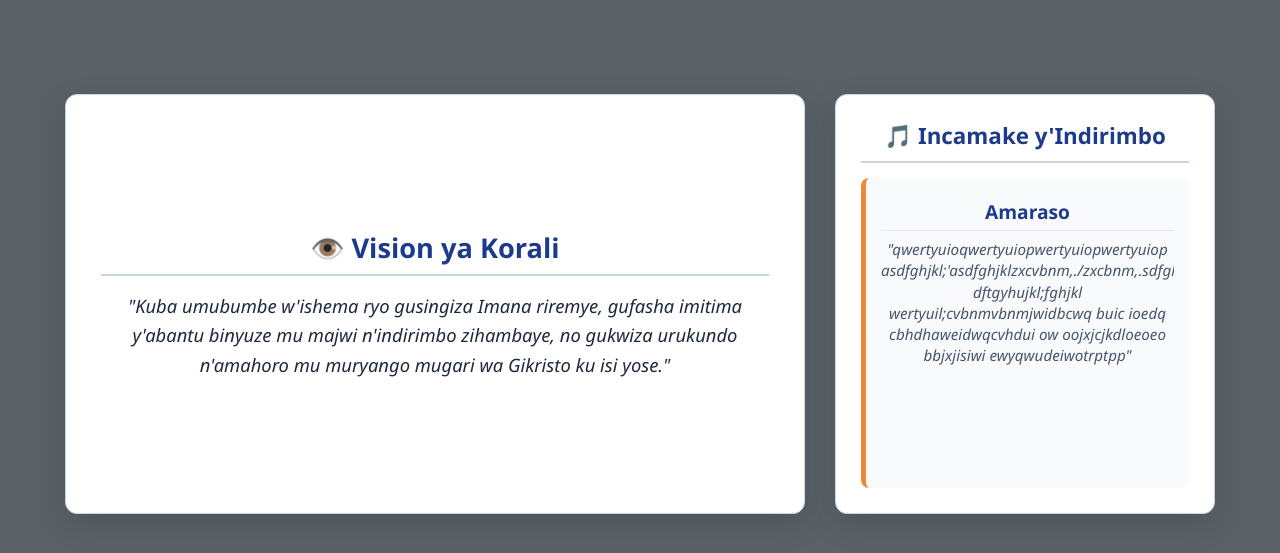
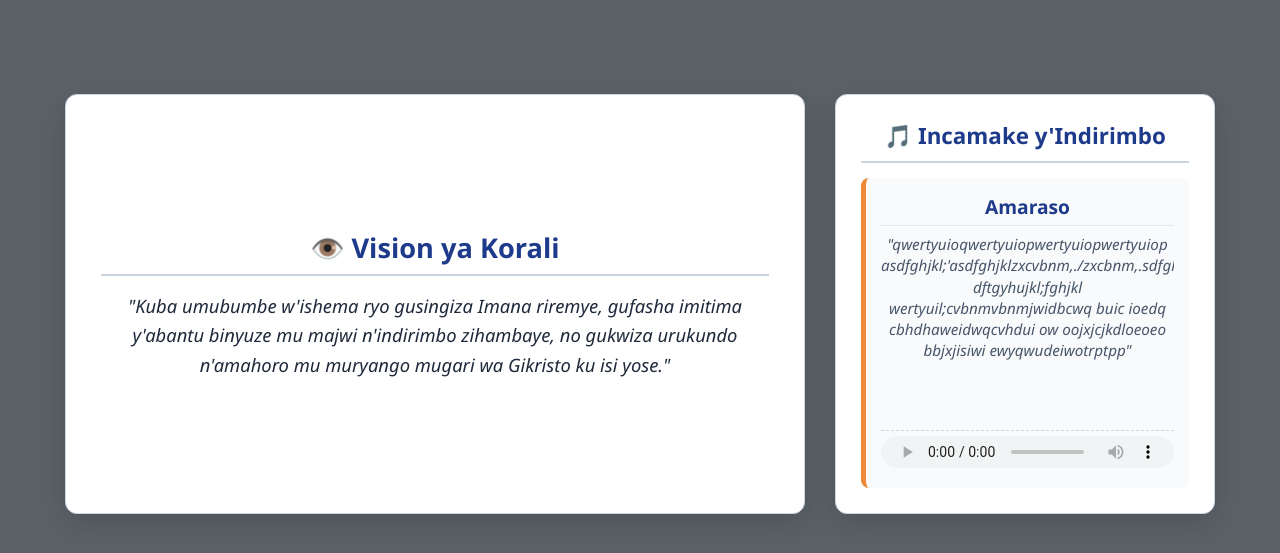
Before and after one commit to CyubahiroJMV/getsemani-choir-system, a Django app: page / in a window 1280 px wide. Shown: the part 155-708 px from the top of the page. Run offline with Django 5.2, Linux system fonts and the light colour scheme; data comes from the database, SQL or seed files in the repository.

Commit message:
Add files via upload

```diff
--- a/choir_app/templates/choir_app/index.html
+++ b/choir_app/templates/choir_app/index.html
@@ -105,7 +105,7 @@
 
         .song-snippet-item {
             background: #f8fafc;
-            padding: 20px 15px;
+            padding: 15px;
             border-radius: 8px;
             border-left: 5px solid #ed8936;
             height: 100%;
@@ -116,6 +116,10 @@
         }
         .song-snippet-item h4 { margin: 0 0 8px 0; color: #1e3a8a; font-size: 1.2em; border-bottom: 1px solid #e2e8f0; padding-bottom: 5px; text-align: center; width: 100%; }
         .song-lyrics-box { flex: 1; overflow-y: auto; color: #475569; font-size: 0.95em; font-style: italic; line-height: 1.4; text-align: center; margin-bottom: 10px; width: 100%; }
+
+        /* AKAZU K'AUDIO PLAYER */
+        .audio-container { width: 100%; padding-top: 5px; border-top: 1px dashed #cbd5e1; }
+        .audio-player-element { width: 100%; height: 32px; outline: none; }
 
         @keyframes cssFadeTimer { 0%, 45% { opacity: 1; z-index: 2; } 50%, 95% { opacity: 0; z-index: 1; } 100% { opacity: 1; z-index: 2; } }
 
@@ -155,24 +159,36 @@
             </div>
         </div>
 
-        <!-- 2. IBURYO: INCAMAKE Y'INDIRIMBO (HANO JYA ISOMA DATA AVUYE MURI DATABASE NYAKURI) -->
+        <!-- 2. IBURYO: INCAMAKE Y'INDIRIMBO (HANO AUDIO IRABONEKA 100%) -->
         <div class="right-static-section">
             <h2>🎵 Incamake y'Indirimbo</h2>
             <div class="songs-window">
                 {% for song in songs %}
-                    <!-- IYI CARD IRAHIYAKA KANDI ITERE LIVE KURI BURI NDIRIMBO IRI MURI DATABASE -->
                     <div class="song-animated-card {% if forloop.first %}active{% endif %}">
                         <div class="song-snippet-item">
                             <h4>{{ song.title }}</h4>
                             <div class="song-lyrics-box">"{{ song.lyrics|truncatewords:20 }}"</div>
+
+                            <!-- UTWUMA TW'AMA-AUDIO PLAYER ASANZWE YA DJANGO -->
+                            <div class="audio-container">
+                                {% if song.audio_file %}
+                                    <audio controls class="audio-player-element" id="audio-{{ forloop.counter0 }}">
+                                        <source src="{{ song.audio_file.url }}" type="audio/mpeg">
+                                    </audio>
+                                {% else %}
+                                    <span style="font-size: 0.85em; color: #94a3b8; font-style: italic; display:block; text-align:center;">❌ Nta Audio ihari.</span>
+                                {% endif %}
+                            </div>
                         </div>
                     </div>
                 {% empty %}
-                    <!-- Niba database ishyashya ari nsa, haza iyi ngiyi y'igereranyo ngo section we kwaka nsa -->
                     <div class="song-animated-card active">
                         <div class="song-snippet-item">
                             <h4>Urukundo rwa Yesu</h4>
                             <div class="song-lyrics-box">"Nta ndirimbo zanditswe muli database racyari muli system. Injira nka Admin utangire kuzi-upload-inga ubu!"</div>
+                            <div class="audio-container">
+                                <span style="font-size: 0.85em; color: #94a3b8; font-style: italic; display:block; text-align:center;">💡 No Audio Loaded</span>
+                            </div>
                         </div>
                     </div>
                 {% endfor %}
@@ -180,23 +196,21 @@
         </div>
     </div>
 
-    <!-- JAVASCRIPT AUTO-ROTATE ENGINE -->
+    <!-- JAVASCRIPT AUTOMATIC ROTATE & SYNCHRONIZED AUDIO CONTROLLER -->
     <script>
         document.addEventListener("DOMContentLoaded", function() {
             const cards = document.querySelectorAll('.song-animated-card');
-            if (cards.length <= 1) return; // Niba ari indirimbo 1 cyangwa ubusa, guma aho
+            if (cards.length <= 1) return;
 
             let currentIndex = 0;
 
             function rotateSongs() {
+                // 1. Gufunga audio y'indirimbo ishaje iri kuva kuri screen
+                let oldAudio = document.getElementById(`audio-${currentIndex}`);
+                if (oldAudio) {
+                    oldAudio.pause();
+                    oldAudio.currentTime = 0;
+                }
+
+                // 2. Gukura ibimenyetso by'iyaka kuri card ya kera
                 cards[currentIndex].classList.remove('active');
-                currentIndex = (currentIndex + 1) % cards.length;
-                cards[currentIndex].classList.add('active');
-            }
-
-            // Gushyiraho umuvuduko ugenda utera buri masegonda 6 (6000ms) neza neza nka Left Section!
-            setInterval(rotateSongs, 6000);
-        });
-    </script>
-</body>
-</html>
```
